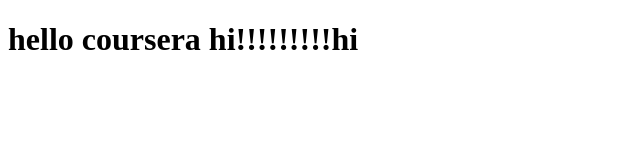
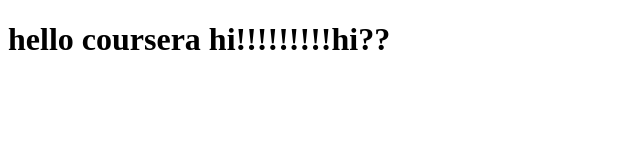
Before and after one commit to manavi17/coursera-test, a plain HTML site: page index.html in a window 1280 px wide. Shown: the full height of the page, 0-640 px from the left. Drawn offline with Linux system fonts and the light colour scheme.

Commit message:
next version

```diff
--- a/index.html
+++ b/index.html
@@ -5,6 +5,6 @@
     <title>hello coursera</title>
   </head>
   <body>
-    <h1>hello coursera hi!!!!!!!!!hi</h1>
+    <h1>hello coursera hi!!!!!!!!!hi??</h1>
   </body>
 </html>
```
